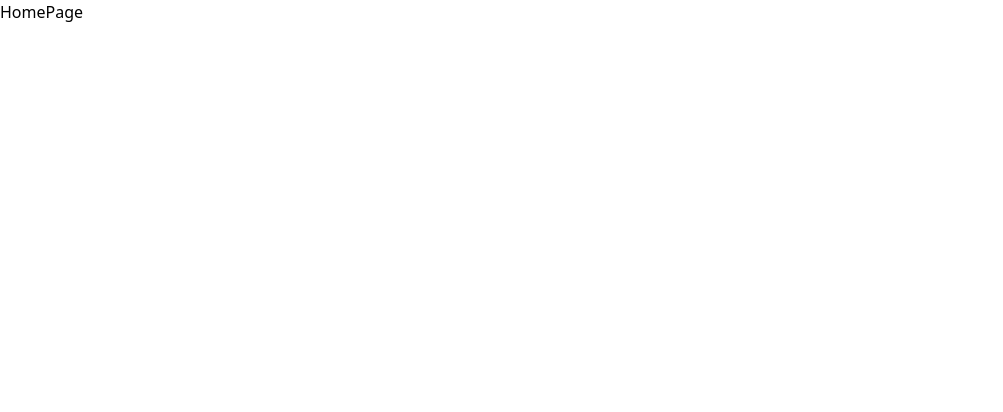
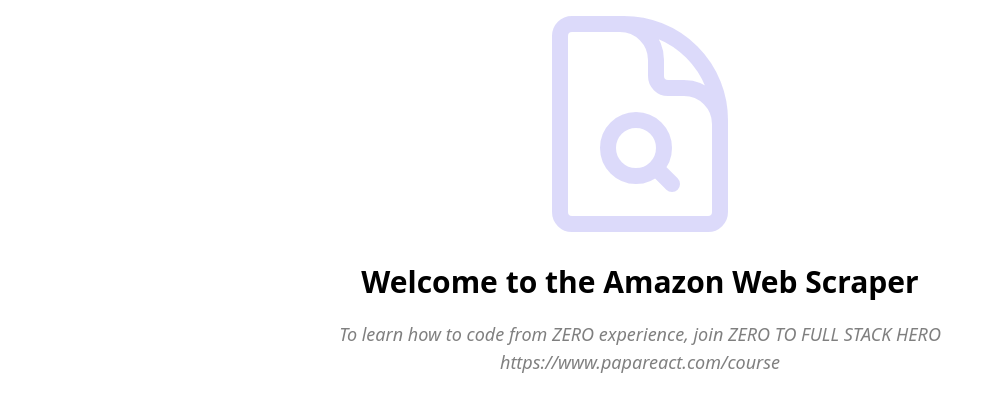
Before and after one commit to Eduuduarte/brighdata_amazon, a Next.js app: page / in a window 1280 px wide. Shown: the top 412 px of the page, without its empty margins (0-1003 px from the left). Built offline with nearby package versions, Linux system fonts and the light colour scheme.

Commit message:
edit page

```diff
--- a/app/layout.tsx
+++ b/app/layout.tsx
@@ -12,7 +12,14 @@
 }) {
     return (
         <html lang="en">
-            <body>{children}</body>
+            <body>
+                {/* Sidebar */}
+
+                <main>
+                    {/* Header */}
+                    {children}
+                </main>
+            </body>
         </html>
     )
 }
--- a/app/page.tsx
+++ b/app/page.tsx
@@ -1,9 +1,23 @@
-import React from 'react'
+import React from 'react';
+
+import { DocumentMagnifyingGlassIcon } from '@heroicons/react/24/outline';
 
 function HomePage() {
   return (
-    <div>
-      <h1>HomePage</h1>
+    <div className='flex flex-col items-center justify-center'>
+      <DocumentMagnifyingGlassIcon className='h-64 w-64 text-indigo-600/20' />
+
+      <h1 className='text-3xl mt-2 text-black font-bold mb-5'>
+        Welcome to the Amazon Web Scraper
+      </h1>
+
+      <h2 className='text-lg italic text-center text-black/50'>
+        To learn how to code from ZERO experience, join ZERO TO FULL STACK HERO
+      </h2>
+
+      <h3 className='text-lg text-center italic text-black/50'>
+        https://www.papareact.com/course
+      </h3>
     </div>
   )
 }
```
